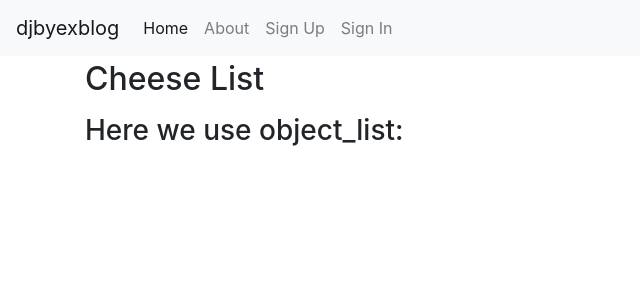
After one commit to jonndoe/djbyexblog, a Django app: page /example/ in a window 1280 px wide. The commit adds this page. Shown: the top 300 px of the page, without its empty margins (0-640 px from the left). Run offline with Django 3.2, Linux system fonts and the light colour scheme; data that the repository does not hold is empty; some libraries are stand-ins or nearby versions.

Commit message:
Implemented cheese list page, added navbar link

```diff
--- a/config/urls.py
+++ b/config/urls.py
@@ -6,6 +6,8 @@ from django.views.generic import TemplateView
 from django.views import defaults as default_views
 
 urlpatterns = [
+
+
     path("", TemplateView.as_view(template_name="pages/home.html"), name="home"),
     path(
         "about/", TemplateView.as_view(template_name="pages/about.html"), name="about"
@@ -16,6 +18,9 @@ urlpatterns = [
     path("users/", include("djbyexblog.users.urls", namespace="users")),
     path("accounts/", include("allauth.urls")),
     # Your stuff: custom urls includes go here
+    path("example/", include('djbyexblog.example.urls', namespace='example'))
+
+
 ] + static(settings.MEDIA_URL, document_root=settings.MEDIA_ROOT)
 
 if settings.DEBUG:
--- /dev/null
+++ b/djbyexblog/example/urls.py
@@ -0,0 +1,12 @@
+from django.urls import path
+from . import views
+
+
+app_name = "examples"
+urlpatterns = [
+    path(
+        route='',
+        view=views.CheeseListView.as_view(),
+        name='list',
+    ),
+]
--- a/djbyexblog/example/views.py
+++ b/djbyexblog/example/views.py
@@ -1,3 +1,6 @@
-from django.shortcuts import render
+from django.views.generic import ListView, DetailView
+from .models import Cheese
 
-# Create your views here.
+
+class CheeseListView(ListView):
+    model = Cheese
--- a/djbyexblog/templates/base.html
+++ b/djbyexblog/templates/base.html
@@ -55,6 +55,10 @@
                 {# URL provided by django-allauth/account/urls.py #}
                 <a class="nav-link" href="{% url 'account_logout' %}">{% trans "Sign Out" %}</a>
               </li>
+              <li class="nav-item">
+                {# This is our custom url to example page of cheeses list #}
+                <a class="nav-link" href="{% url 'example:list' %}">Cheeses</a>
+              </li>
             {% else %}
               <li class="nav-item">
                 {# URL provided by django-allauth/account/urls.py #}
--- /dev/null
+++ b/djbyexblog/templates/example/cheese_list.html
@@ -0,0 +1,19 @@
+{% extends "base.html" %}
+
+{% block title %}Cheese List{% endblock title %}
+
+{% block content %}
+  <h2>Cheese List</h2>
+
+  <ul>
+    {% for cheese in cheese_list %}
+      <li><a href="#TODO">{{ cheese.name }}</a> </li>
+    {% endfor %}
+  </ul>
+  <h3>Here we use object_list:</h3>
+  <ul>
+    {% for cheese in object_list %}
+      <li><a href="#TODO">{{ cheese.name }}</a> </li>
+    {% endfor %}
+  </ul>
+{% endblock content %}
```
